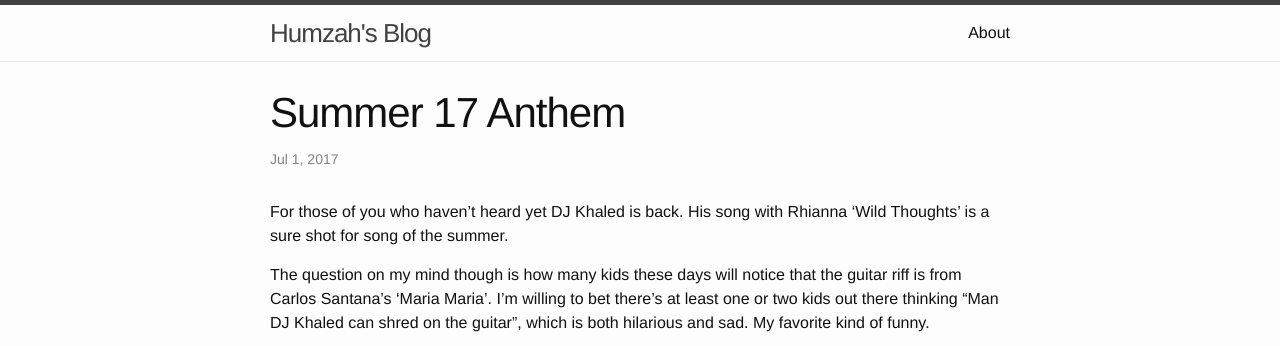
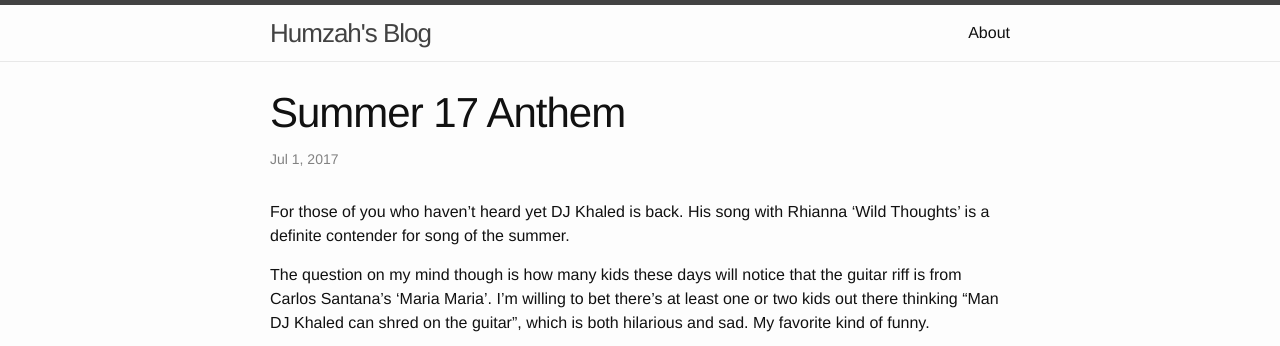
Before and after one commit to HumzahChoudry/HumzahChoudry.github.io, a Jekyll site: the page built from _posts/2017-07-01-summer-17-anthem.markdown, in a window 1280 px wide, cut to the strip 0-346 px from the top of the page. Built offline with Jekyll 4.4.1, drawn with Linux system fonts in a browser that asks for light colours; our own code applies the rules of GitHub Pages for plain Markdown files.

Commit message:
Update 2017-07-01-summer-17-anthem.markdown

```diff
--- a/_posts/2017-07-01-summer-17-anthem.markdown
+++ b/_posts/2017-07-01-summer-17-anthem.markdown
@@ -1,4 +1,4 @@
-For those of you who haven't heard yet DJ Khaled is back. His song with Rhianna 'Wild Thoughts' is a sure shot for song of the summer.
+For those of you who haven't heard yet DJ Khaled is back. His song with Rhianna 'Wild Thoughts' is a definite contender for song of the summer.
 
 The question on my mind though is how many kids these days will notice that the guitar riff is from Carlos Santana's 'Maria Maria'. I'm willing to bet there's at least one or two kids out there thinking "Man DJ Khaled can shred on the guitar", which is both hilarious and sad. My favorite kind of funny.
 
```
